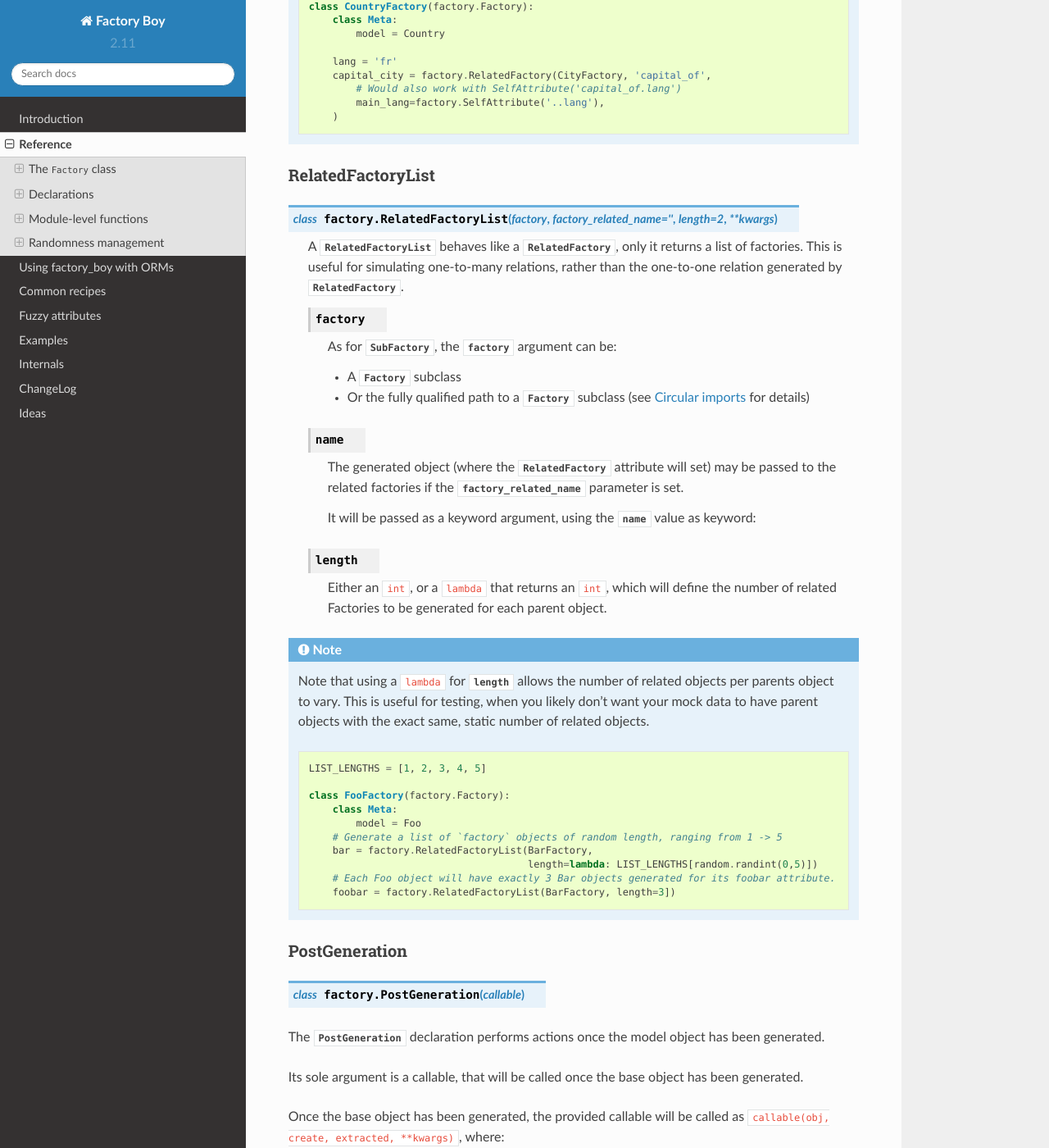
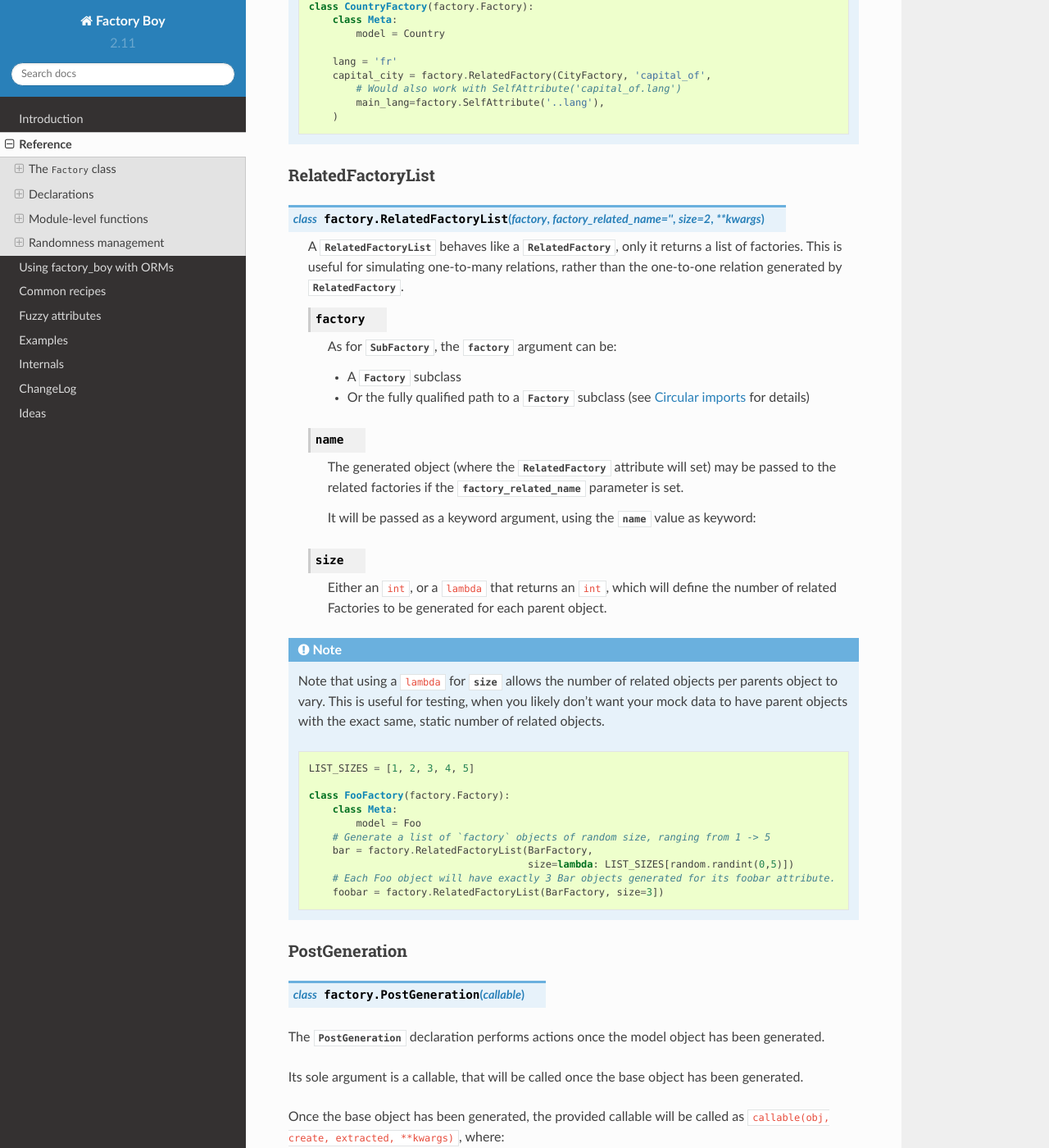
Before and after one commit to FactoryBoy/factory_boy, a Sphinx documentation site: the page built from docs/reference.rst, in a window 1280 px wide and 1400 px high, scrolled down 29450 px. Shown: the whole window at 82% size. Built offline with Sphinx 7.4.7 and the Read the Docs theme 2.0.0, drawn with Linux system fonts in a browser that asks for light colours.

Commit message:
Renamed 'length' -> 'size' w/ tests & doc changes

```diff
--- a/docs/reference.rst
+++ b/docs/reference.rst
@@ -1728,7 +1728,7 @@ If a value is passed for the :class:`RelatedFactory` attribute, this disables
 RelatedFactoryList
 """"""""""""""""""
 
-.. class:: RelatedFactoryList(factory, factory_related_name='', length=2, **kwargs)
+.. class:: RelatedFactoryList(factory, factory_related_name='', size=2, **kwargs)
 
     .. OHAI_VIM**
 
@@ -1754,28 +1754,28 @@ RelatedFactoryList
         It will be passed as a keyword argument, using the :attr:`name` value as
         keyword:
 
-    .. attribute:: length
+    .. attribute:: size
 
         Either an ``int``, or a ``lambda`` that returns an ``int``, which will define the number
         of related Factories to be generated for each parent object.
 
 .. note::
-          Note that using a ``lambda`` for :attr:`length` allows the number of related objects per
+          Note that using a ``lambda`` for :attr:`size` allows the number of related objects per
           parents object to vary. This is useful for testing, when you likely don't want your mock
           data to have parent objects with the exact same, static number of related objects.
 
           .. code-block:: python
 
-              LIST_LENGTHS = [1, 2, 3, 4, 5]
+              LIST_SIZES = [1, 2, 3, 4, 5]
 
               class FooFactory(factory.Factory):
                   class Meta:
                       model = Foo
-                  # Generate a list of `factory` objects of random length, ranging from 1 -> 5
+                  # Generate a list of `factory` objects of random size, ranging from 1 -> 5
                   bar = factory.RelatedFactoryList(BarFactory,
-                                                   length=lambda: LIST_LENGTHS[random.randint(0,5)])
+                                                   size=lambda: LIST_SIZES[random.randint(0,5)])
                   # Each Foo object will have exactly 3 Bar objects generated for its foobar attribute.
-                  foobar = factory.RelatedFactoryList(BarFactory, length=3])
+                  foobar = factory.RelatedFactoryList(BarFactory, size=3])
 
 
 PostGeneration
```
Also changed, not shown: 2 other files.
